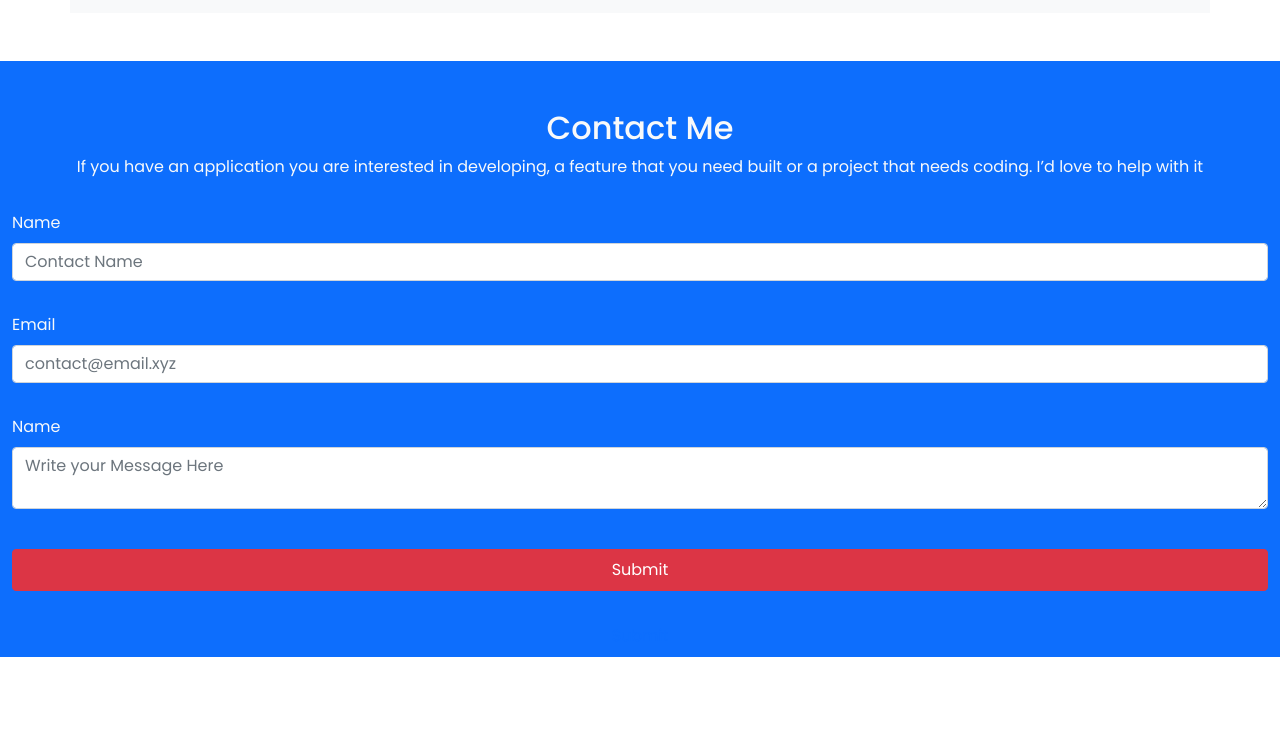
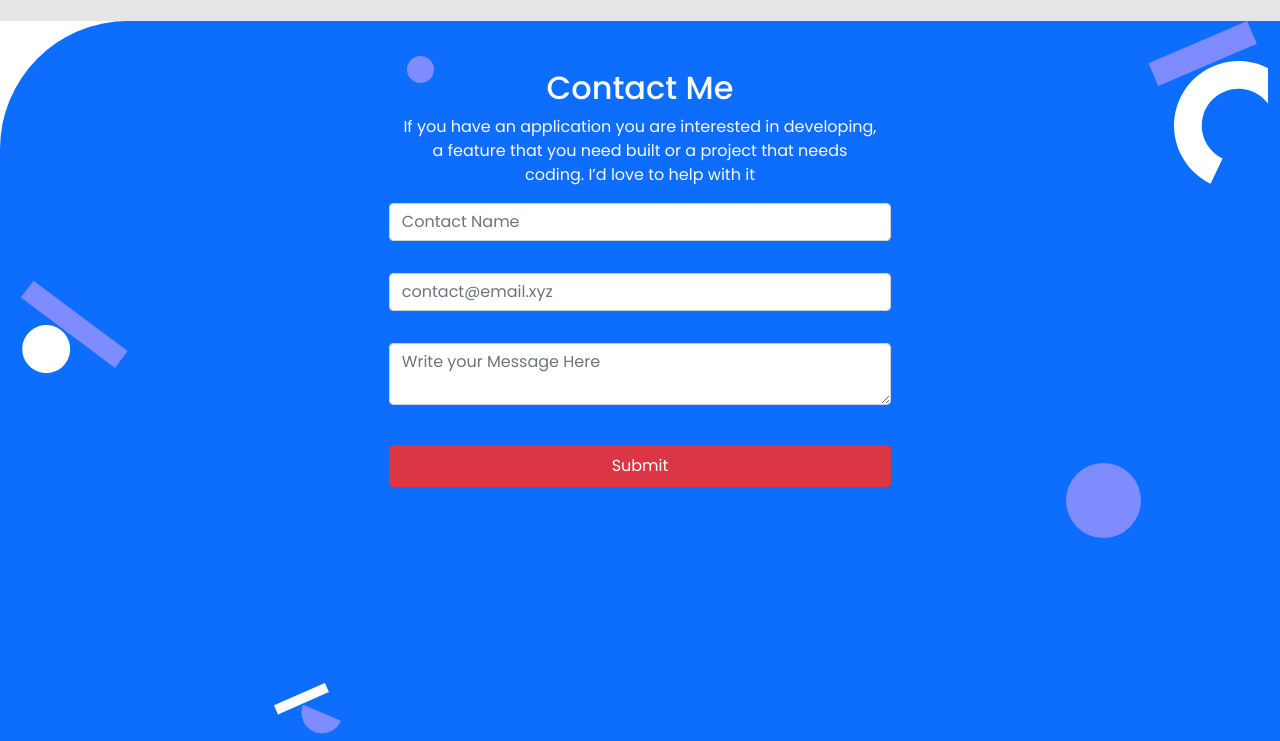
Before and after one commit to uisendy/Bootstrap-Tutorial, a website: page index.html in a window 1280 px wide. Shown: the part 2507-3248 px from the top of the page. Before the commit the page ends 3164 px from the top, so only its background shows below. Drawn offline with nearby package versions, Linux system fonts and the light colour scheme.

Commit message:
Add: Minor CSS for Form Section

```diff
--- a/style.css
+++ b/style.css
@@ -1,11 +1,17 @@
 *{
     font-family: 'Poppins', sans-serif;
+}
+
+form{
+    width: 40%;
+    margin: 0 auto;
+
 }
 #section-bg{
     background-image: url(image/Header-bg.svg);
     background-repeat: no-repeat;
     background-size: cover;
-    height:100vh;
+    height:95vh;
 }
 
 .section-hero {
@@ -24,3 +30,27 @@
 .description-msg{
     width: 63%;
 }
+
+.work-section{
+    background-color: #E5E5E5;
+}
+.contact-section{
+    background-color: #6070FF;
+    border-radius:8rem 0 0 0;
+}
+
+.contact-desc{
+    width: 38%;
+    margin: 0 auto;
+}
+.contact-bg{
+    background-image: url(image/contact-form-background.svg);
+    background-repeat: no-repeat;
+    height: 90vh;
+}
+
+
+
+.hidden{
+    display: none;
+}
```
